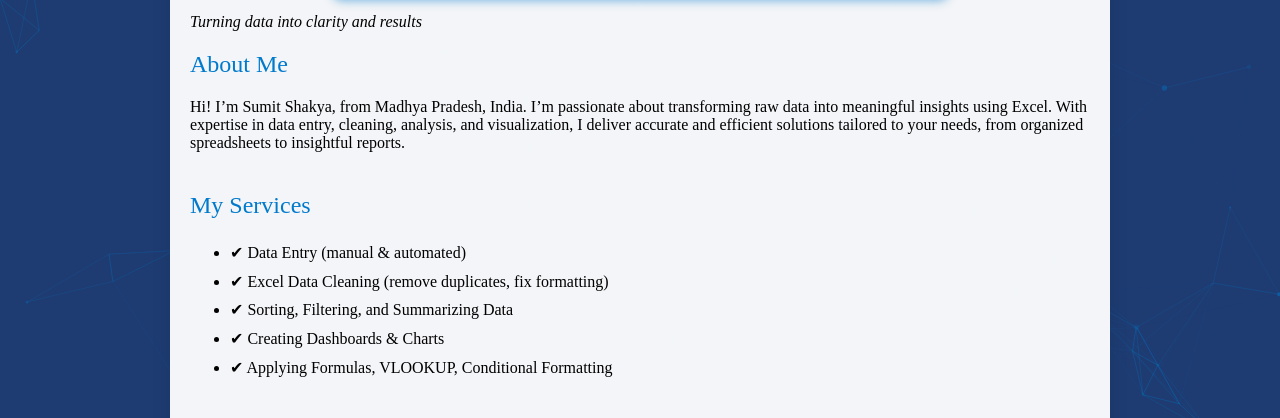
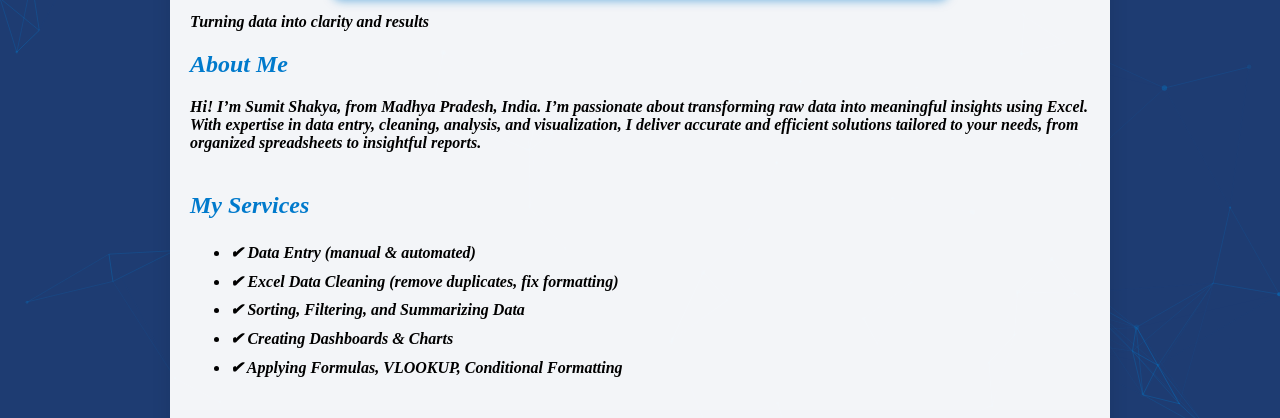
Before and after one commit to Densetsu144/data-craft, a plain HTML site: page index.html in a window 1280 px wide. Shown: the part 353-771 px from the top of the page. Drawn offline with nearby package versions, Linux system fonts and the light colour scheme.

Commit message:
Update index.html

```diff
--- a/index.html
+++ b/index.html
@@ -108,8 +108,8 @@
             line-height: 1.8;
         }
         *{
-            font-weight: 500;
-            /* font-style: italic; */
+            font-weight: 600;
+            font-style: italic;
         }
 
         .section {
```
